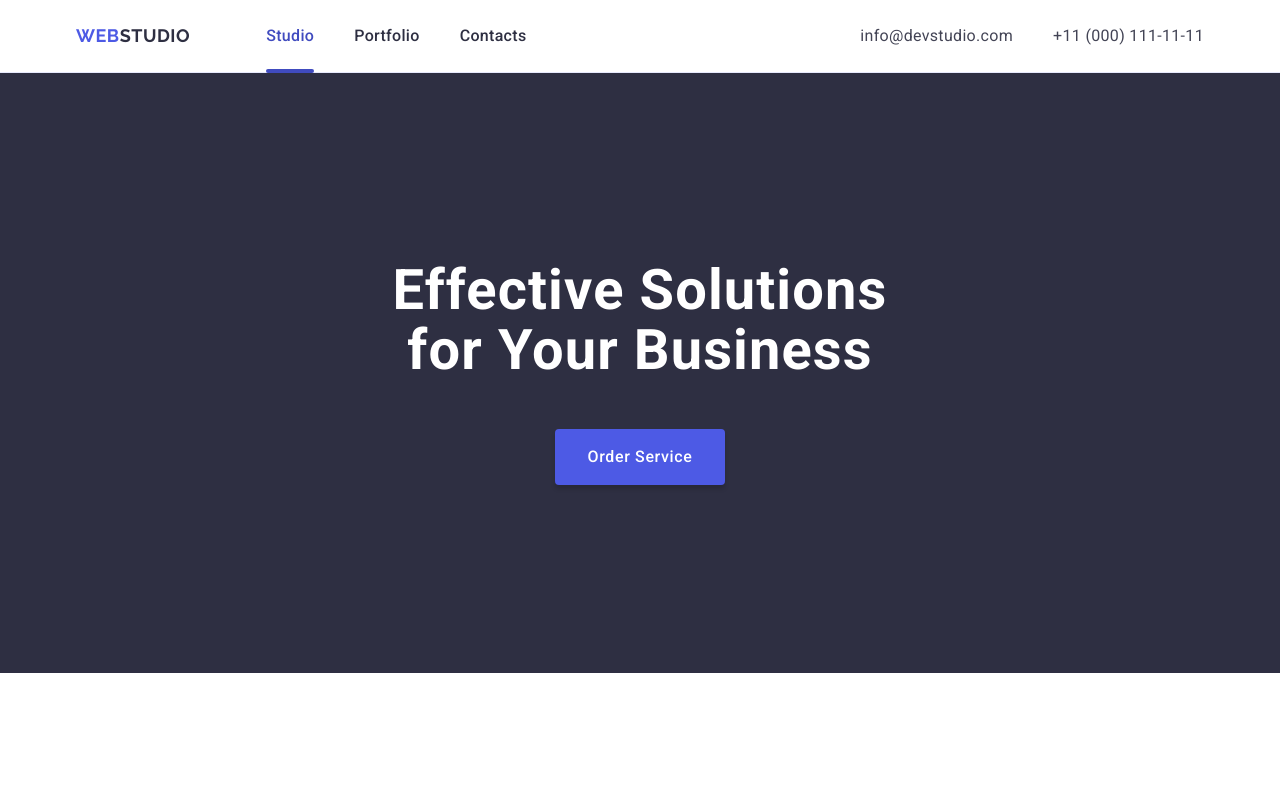
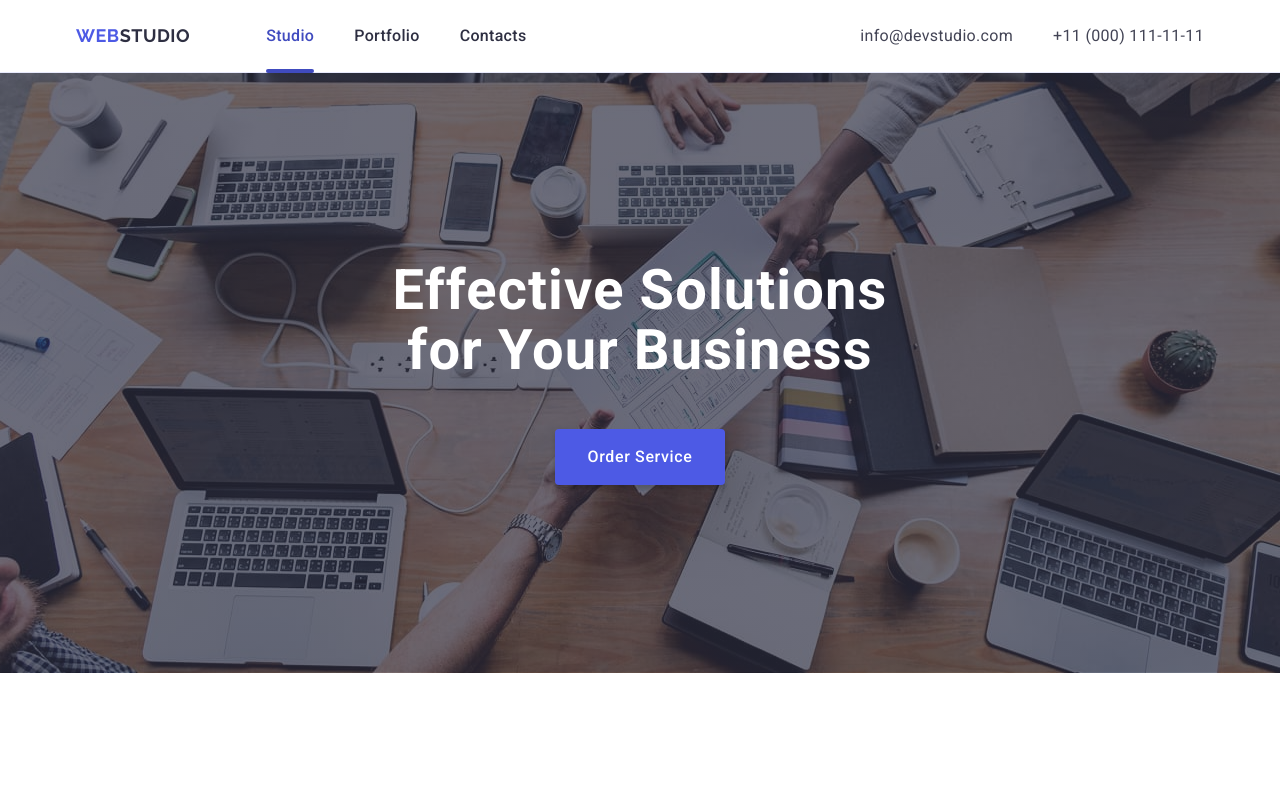
Before and after one commit to Victor-babenko/goit-markup-hw-04, a plain HTML site: page index.html in a window 1280 px wide. Shown: the top 789 px of the page. Drawn offline with nearby package versions, Linux system fonts and the light colour scheme.

Commit message:
homework4

```diff
--- a/css/styles.css
+++ b/css/styles.css
@@ -136,11 +136,11 @@
     color: #404bbf;
 }
 
-/* ============ HERO СЕКЦІЯ ============ */
+
 .hero {
     background-color: #2e2f42;
     padding: 188px 0;
-    background-image: linear-gradient(rgba(46, 47, 66, 0.7), rgba(46, 47, 66, 0.7)), url(./images/hero-bg.jpg);
+    background-image: linear-gradient(rgba(46, 47, 66, 0.7), rgba(46, 47, 66, 0.7)), url('../images/people.jpg');
     background-repeat: no-repeat;
     background-position: center;
     background-size: cover;
```
Also changed, not shown: index.html (+2 -2 lines), images/people.jpg (added).
